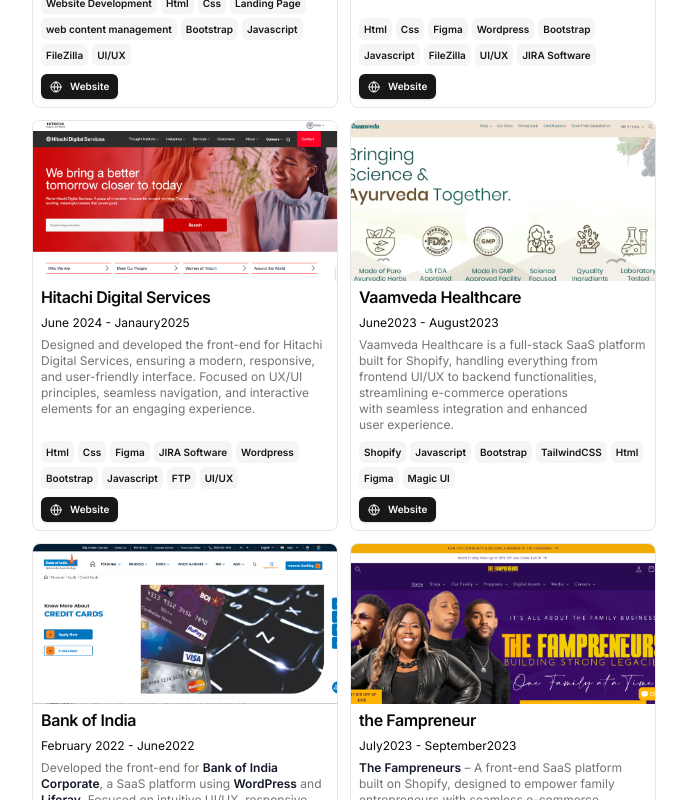
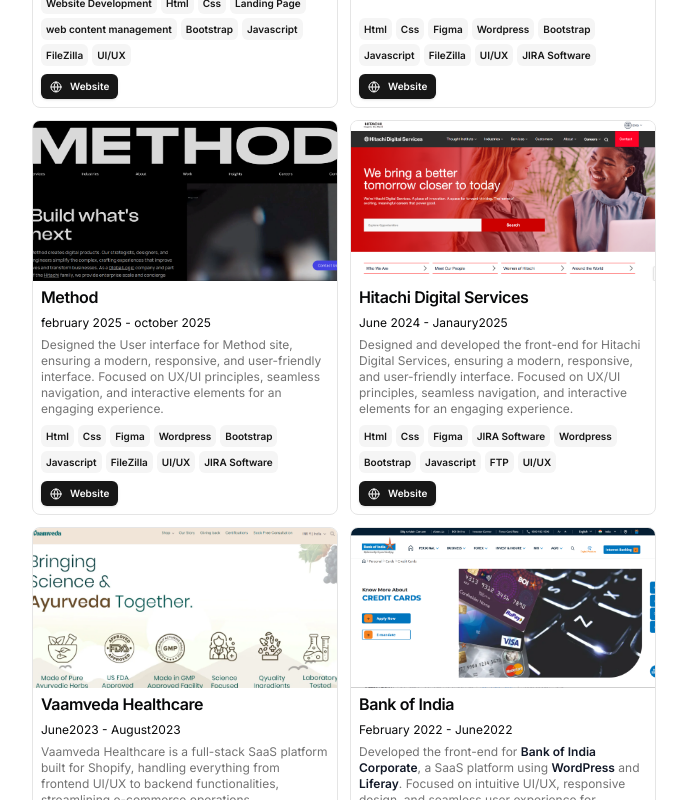
Before and after one commit to CodewithShashi/shashishekhar.com, a Next.js app: page / in a window 1280 px wide. Shown: the part 1780-2580 px from the top of the page, without its empty margins (296-983 px from the left). Built offline with nearby package versions, Linux system fonts and the light colour scheme.

Commit message:
Update resume.tsx

```diff
--- a/src/data/resume.tsx
+++ b/src/data/resume.tsx
@@ -211,6 +211,36 @@
       image: "/Method.com.png",
       video:"",
     },
+
+    {
+      title: "Method",
+      href: "https://www.method.com/",
+      dates: "february 2025 - october 2025",
+      active: false,
+      description:
+        "Designed the User interface for Method site, ensuring a modern, responsive, and user-friendly interface. Focused on UX/UI principles, seamless navigation, and interactive elements for an engaging experience.",
+      technologies: [
+        "Html",
+        "Css",
+        "Figma",
+        "Wordpress",
+        "Bootstrap",
+        "Javascript",
+        "FileZilla",
+        "UI/UX",
+        "JIRA Software",
+
+      ],
+      links: [
+        {
+          type: "Website",
+          href: "https://www.method.com/",
+          icon: <Icons.globe className="size-3" />,
+        },
+      ],
+      image: "/Method.com.png",
+      video:"",
+    },
     {
       title: "Hitachi Digital Services",
       href: "https://hitachids.com/careers/",
```
